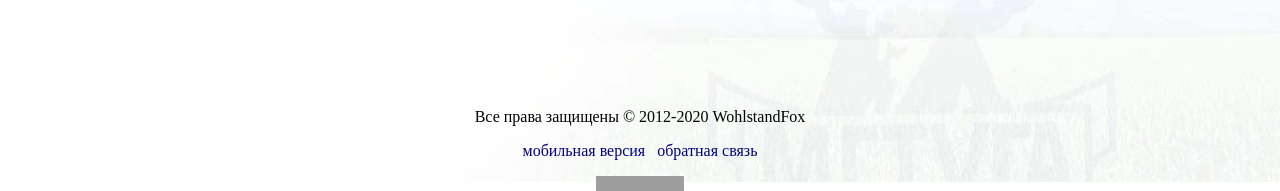
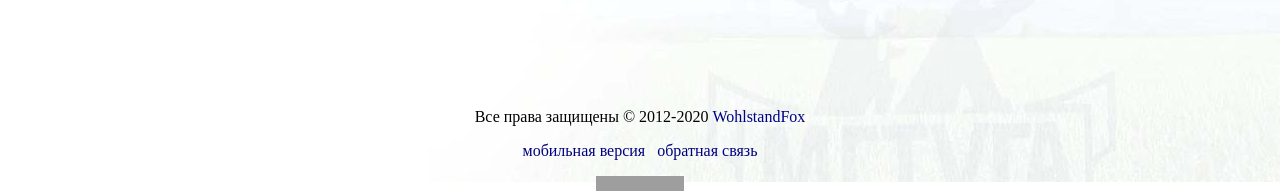
Before and after one commit to Wohlstand/studga-schedule, a PHP site: page /sd/index.php in a window 1280 px wide. Shown: the part 618-809 px from the top of the page. Run offline with PHP 8.4, Linux system fonts and the light colour scheme; grey boxes are pictures that could not be loaded.

Commit message:
Сделать "WohlstandFox" ссылкой на страницу "о проекте"

```diff
--- a/sys/html-footer.php
+++ b/sys/html-footer.php
@@ -17,7 +17,7 @@
 <div class="garant"></div>
 </div>
 <div class="footer">
-<p>Все права защищены © 2012-<?=date("Y");?> WohlstandFox</p>
+    <p>Все права защищены © 2012-<?=date("Y");?> <a href="/about/">WohlstandFox</a></p>
 <p style="text-align: center;"><a href="/?lite">мобильная версия</a>&nbsp;&nbsp;&nbsp;<a href="/feedback/">обратная связь</a></p>
 <p style="text-aligh:right;">
 
--- a/sys/mobile-html-footer.php
+++ b/sys/mobile-html-footer.php
@@ -1,4 +1,4 @@
-<p style="text-align: center;">© 2010-<?=date("Y");?> WohlstandFox</p>
+<p style="text-align: center;">© 2010-<?=date("Y");?> <a href="/m/about/">WohlstandFox</a></p>
 <p style="text-align: center;"><a href="/m/about/">О проекте</a><br/>
 <a href="/m/feedback/">Обратная связь</a><br/>
 <a href="/?full">полная версия</a></p>
```
